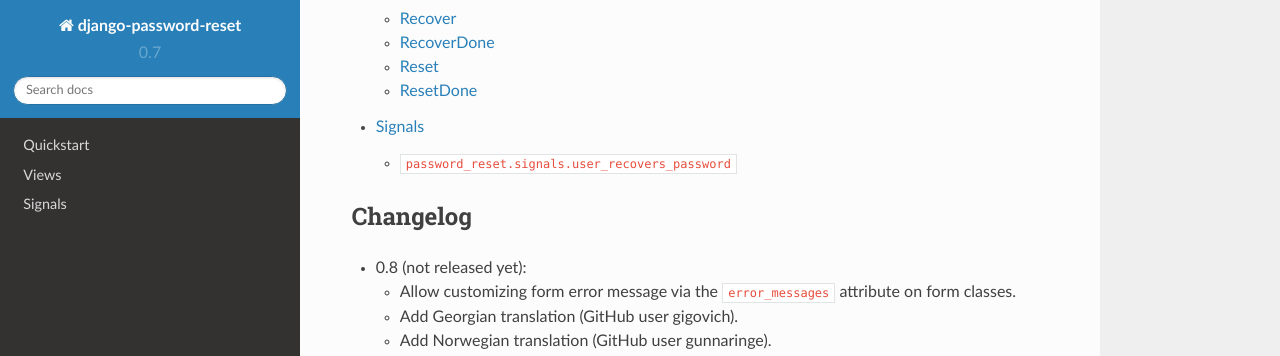
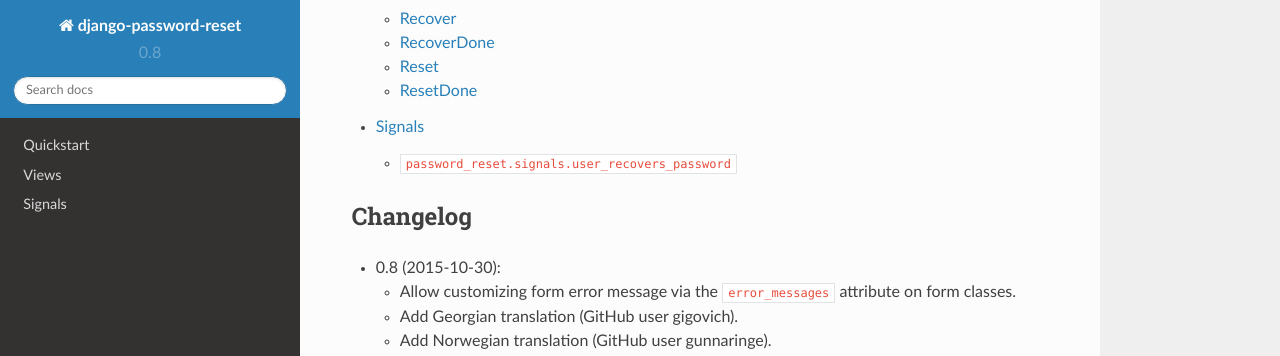
Before and after one commit to brutasse/django-password-reset, a Sphinx documentation site: the page built from docs/index.rst, in a window 1280 px wide and 900 px high, scrolled down 706 px. Shown: the top 356 px of the window. Built offline with Sphinx 7.4.7 and the Read the Docs theme 2.0.0, drawn with Linux system fonts in a browser that asks for light colours.

Commit message:
Release 0.8

```diff
--- a/docs/conf.py
+++ b/docs/conf.py
@@ -50,9 +50,9 @@
 # built documents.
 #
 # The short X.Y version.
-version = '0.7'
+version = '0.8'
 # The full version, including alpha/beta/rc tags.
-release = '0.7'
+release = '0.8'
 
 # The language for content autogenerated by Sphinx. Refer to documentation
 # for a list of supported languages.
--- a/docs/index.rst
+++ b/docs/index.rst
@@ -28,7 +28,7 @@
 Changelog
 ---------
 
-* 0.8 (not released yet):
+* 0.8 (2015-10-30):
 
   * Allow customizing form error message via the ``error_messages`` attribute
     on form classes.
--- a/password_reset/__init__.py
+++ b/password_reset/__init__.py
@@ -1 +1 @@
-__version__ = '0.7'
+__version__ = '0.8'
```
